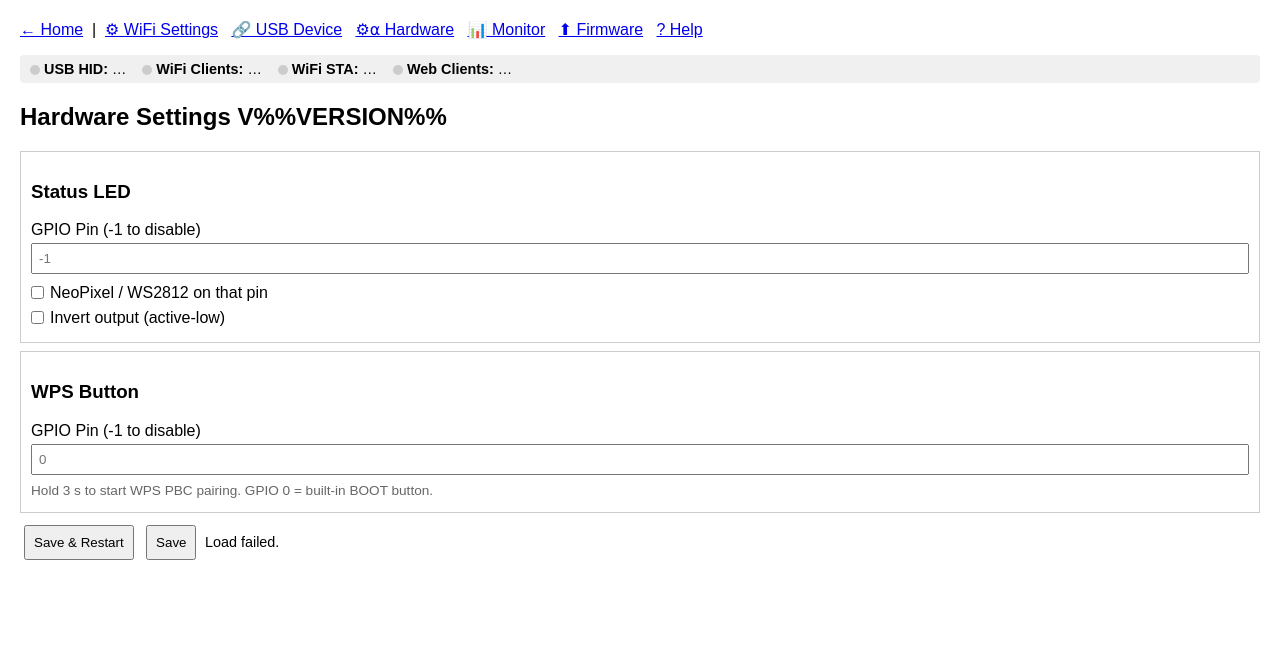
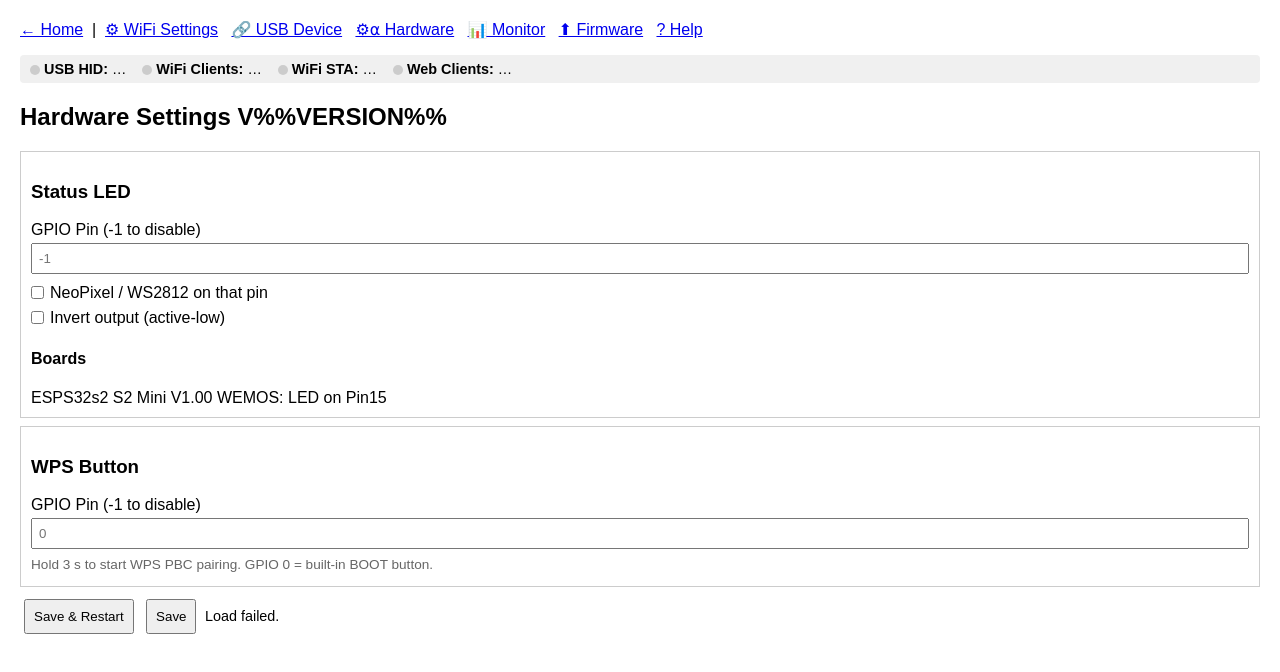
Before and after one commit to rundekugel/AdminsWifiUSBKeyboard, a plain HTML site: page main/hw.html in a window 1280 px wide. Drawn offline with Linux system fonts and the light colour scheme; no server answers.

Commit message:
hw page: hint for S2 Mini board led pin

```diff
--- a/main/hw.html
+++ b/main/hw.html
@@ -33,6 +33,8 @@ button{margin:4px;padding:8px}
 <label>GPIO Pin (-1 to disable)<input id="led_pin" type="text" placeholder="-1"></label>
 <label class="cb"><input id="led_neo" type="checkbox"> NeoPixel / WS2812 on that pin</label>
 <label class="cb"><input id="led_inv" type="checkbox"> Invert output (active-low)</label>
+<h4>Boards</h4>
+ESPS32s2  S2 Mini V1.00 WEMOS: LED on Pin15
 </div>
 
 <div class="card">
```
Also changed, not shown: 1 other file.
